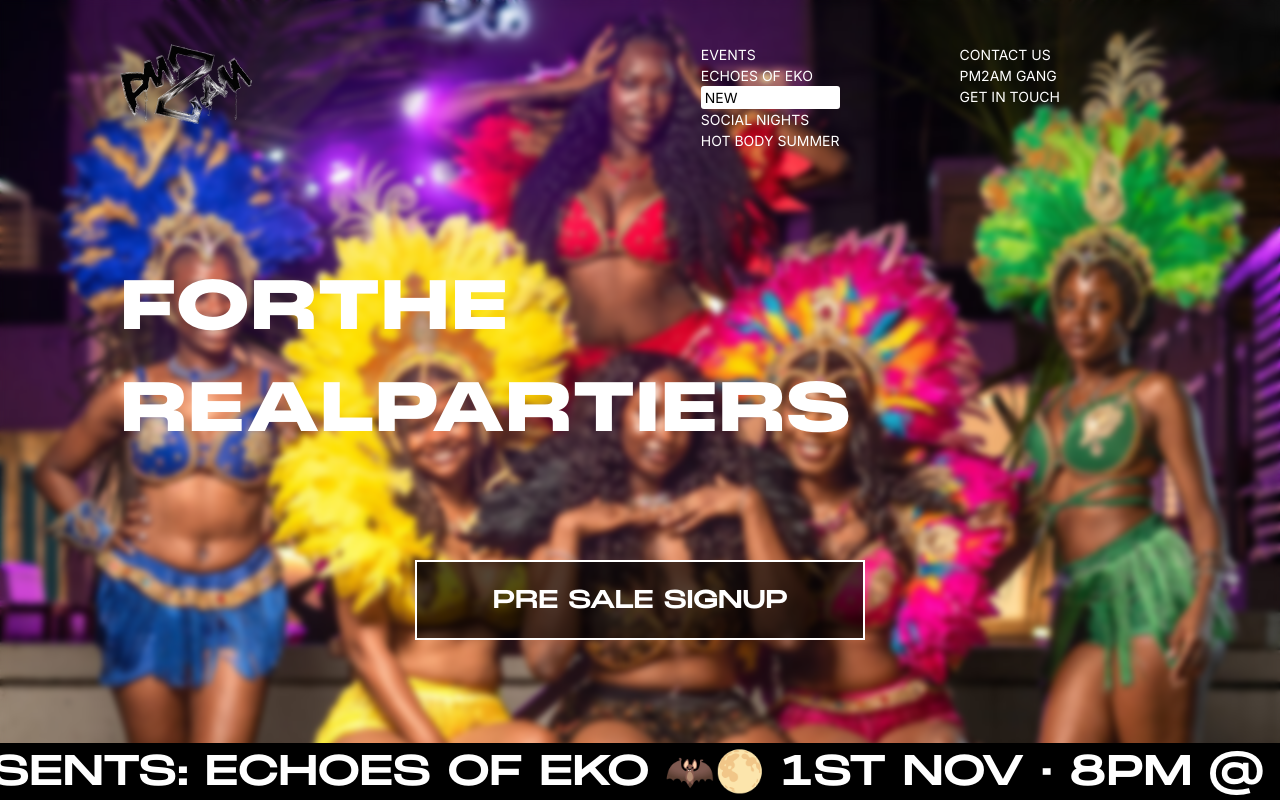
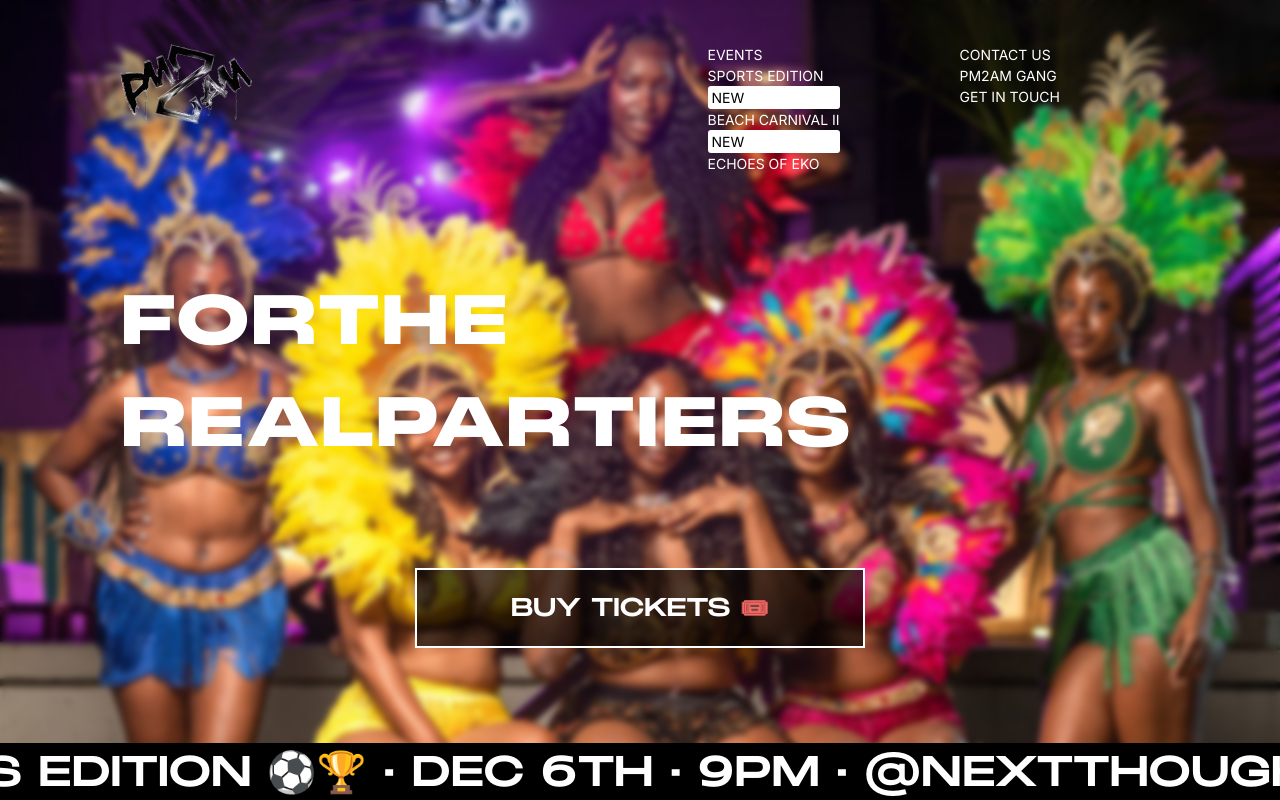
Before and after one commit to chani24/pm2am, a Next.js app: page / in a window 1280 px wide. Shown: the top 800 px of the page. Built offline with nearby package versions, Linux system fonts and the light colour scheme; a web font is replaced by a local one.

Commit message:
sports edition and beach carnival ii

```diff
--- a/src/app/globals.css
+++ b/src/app/globals.css
@@ -171,7 +171,7 @@ body {
   .hero_section {
     & > div {
       .hero_text {
-        font-size: 72px;
+        font-size: 68px;
       }
     }
   }
--- a/src/app/page.tsx
+++ b/src/app/page.tsx
@@ -6,7 +6,7 @@ import gsap from "gsap";
 import { ScrollTrigger } from "gsap/all";
 import dynamic from "next/dynamic";
 import { useEffect, useRef, useState } from "react";
-import ModalForm from "@/components/modalForm/ModalForm";
+import TicketsModal from "@/components/ticketsModal/TicketsModal";
 
 const Gallery = dynamic(() => import("@/components/gallery/gallery"), {
   ssr: false, // Disable SSR for this component
@@ -61,7 +61,7 @@ export default function Home() {
             <nav>
               <Nav />
             </nav>
-            <h1 className="hero_text flex justify-center items-center lg:gap-3 sm:gap-[40px] gap-5 flex-col lg:flex-row text-3xl ">
+            <h1 className="hero_text flex justify-center items-center lg:gap-3 sm:gap-[40px] gap-5 flex-col lg:flex-row text-3xl">
               <span className="monument_black">FOR</span>
               <span className="monument_black">THE REAL</span>
               <span className="monument_black">PARTIERS</span>
@@ -74,7 +74,7 @@ export default function Home() {
               </h1> */}
 
               <button className="hero_btn" onClick={() => setIsModalOpen(true)}>
-                <p>PRE SALE SIGNUP</p>
+                <p>BUY TICKETS 🎟️</p>
               </button>
             </div>
 
@@ -84,12 +84,12 @@ export default function Home() {
             >
               <div ref={slider} className="marquee">
                 <p ref={firstText}>
-                  PM2AM 🎃X👻 MADHOUSE PRESENTS: ECHOES OF EKO 🦇🌕 1ST NOV ·
-                  8PM @ THE CLUBHOUSE VI
+                  PM2AM PRESENTS SPORTS EDITION ⚽️🏆 · DEC 6TH · 9PM ·
+                  @NEXTTHOUGHT STUDIOS
                 </p>
                 <p ref={secondText}>
-                  PM2AM 🎃X👻 MADHOUSE PRESENTS: ECHOES OF EKO 🦇🌕 1ST NOV ·
-                  8PM @ THE CLUBHOUSE VI
+                  PM2AM PRESENTS SPORTS EDITION ⚽️🏆 · DEC 6TH · 9PM ·
+                  @NEXTTHOUGHT STUDIOS
                 </p>
               </div>
             </div>
@@ -99,8 +99,8 @@ export default function Home() {
           <div>
             <h2>NEXT UP</h2>
             <h2>
-              <a href="https://tix.africa/pm2ammadhouse" target="_blank">
-                ECHOES OF EKO 🦇↵
+              <a href="https://pv.rsvp/pm2am-sports-edition" target="_blank">
+                SPORTS FESTIVAL ⚽️🏆
               </a>
             </h2>
           </div>
@@ -111,11 +111,10 @@ export default function Home() {
         <footer>
           <Footer />
         </footer>
-        <ModalForm
+        <TicketsModal
           isOpen={isModalOpen}
           onClose={() => setIsModalOpen(false)}
-          defaultTag="carnival_presale"
-          description="beach carnival tickets dropping soon."
+          description="EVENTS 🎟️"
         />
       </div>{" "}
     </>
--- a/src/components/gallery/gallery.tsx
+++ b/src/components/gallery/gallery.tsx
@@ -5,22 +5,22 @@ import Image from "next/image";
 
 const gallery = [
   {
-    image: "echo.png", //"social-nights.png", //"2-girls.jpg",
+    image: "sports-ii.jpeg", //"social-nights.png", //"2-girls.jpg",
     span: "1",
-    eventImage: "echo.png",
-    venue: "THE CLUBHOUSE, VI",
+    eventImage: "sports-ii.jpeg",
+    venue: "NEXT THOUGHT STUDIOS",
     location: "LAGOS",
-    buttonLink: "https://tix.africa/pm2ammadhouse",
+    buttonLink: "https://pv.rsvp/pm2am-sports-edition",
     buttonText: "BUY TICKETS",
   },
   {
     image: "day-shift-party.jpeg",
     span: "2",
-    eventImage: "day-shift.jpeg",
+    eventImage: "carnival.png",
     venue: "VODA BEACH CLUB",
     location: "LAGOS",
-    buttonLink: "https://www.instagram.com/p/DKm4YWXIJyD/?hl=en&img_index=1",
-    buttonText: "VIEW MORE",
+    buttonLink: "https://pv.rsvp/the-beach-carnival-ii",
+    buttonText: "BUY TICKETS",
   },
   {
     image: "3-girls.jpeg",
--- a/src/components/nav/nav.tsx
+++ b/src/components/nav/nav.tsx
@@ -47,15 +47,26 @@ export default function Nav(props: { fixed?: boolean }) {
           <div className="pc_links inter">
             <div>
               <p className="mb-2 font-bold">EVENTS</p>
-              <div className="font-semibold">
+              <div className="font-semibold flex flex-col gap-1">
                 <div className="flex gap-2 items-center">
-                  <a href="https://tix.africa/pm2ammadhouse" target="_blank">
-                    ECHOES OF EKO
+                  <a
+                    href="https://pv.rsvp/pm2am-sports-edition"
+                    target="_blank"
+                  >
+                    SPORTS EDITION
+                  </a>
+                  <div className="new">NEW</div>
+                </div>{" "}
+                <div className="flex gap-2 items-center">
+                  <a
+                    href="https://pv.rsvp/the-beach-carnival-ii"
+                    target="_blank"
+                  >
+                    BEACH CARNIVAL II
                   </a>
                   <div className="new">NEW</div>
                 </div>
-                <p>SOCIAL NIGHTS</p>
-                <p>HOT BODY SUMMER</p>
+                <p>ECHOES OF EKO</p>
               </div>
             </div>
             <div>
@@ -99,15 +110,20 @@ export default function Nav(props: { fixed?: boolean }) {
         </div>
         <div className="text-center">
           <p className="mb-5 text-2xl font-black">EVENTS</p>
-          <div className="font-sm font-semibold">
+          <div className="font-sm font-semibold flex flex-col gap-2 items-center">
             <div className="flex gap-2 items-center justify-center">
-              <a href="https://tix.africa/pm2ammadhouse" target="_blank">
-                ECHOES OF EKO
+              <a href="https://pv.rsvp/pm2am-sports-edition" target="_blank">
+                SPORTS EDITION
               </a>
               <div className="new">NEW</div>
             </div>
-            <p className="text-[#C2C2C2]">SOCIAL NIGHTS</p>
-            <p className="text-[#C2C2C2]">HOT BODY SUMMER</p>
+            <div className="flex gap-2 items-center justify-center">
+              <a href="https://pv.rsvp/the-beach-carnival-ii" target="_blank">
+                BEACH CARNIVAL II
+              </a>
+              <div className="new">NEW</div>
+            </div>
+            <p className="text-[#C2C2C2]">ECHOES OF EKO</p>
           </div>
         </div>
         <div className="nav_footer">
--- /dev/null
+++ b/src/components/ticketsModal/TicketsModal.tsx
@@ -0,0 +1,97 @@
+"use client";
+
+import { useEffect, useRef, useState } from "react";
+
+type ModalFormProps = {
+  isOpen: boolean;
+  onClose: () => void;
+  defaultTag?: string; // e.g., "presale"
+  title?: string;
+  description?: string;
+  rejoinUrl?: string; // URL to re-subscribe; replace '#' with real link
+};
+
+const events = [
+  {
+    name: "SPORTS EDITION ⚽",
+    url: "https://pv.rsvp/pm2am-sports-edition",
+  },
+  {
+    name: "BEACH CARNIVAL II 🌴",
+    url: "https://pv.rsvp/the-beach-carnival-ii",
+  },
+];
+
+export default function ModalForm({
+  isOpen,
+  onClose,
+  description = "Be the first to know when tickets drop.",
+}: ModalFormProps) {
+  const dialogRef = useRef<HTMLDivElement | null>(null);
+
+  useEffect(() => {
+    if (!isOpen) return;
+
+    const onKey = (e: KeyboardEvent) => {
+      if (e.key === "Escape") onClose();
+    };
+    document.addEventListener("keydown", onKey);
+    // lock scroll
+    const prev = document.body.style.overflow;
+    document.body.style.overflow = "hidden";
+    return () => {
+      document.removeEventListener("keydown", onKey);
+      document.body.style.overflow = prev;
+    };
+  }, [isOpen, onClose]);
+
+  const handleBackdropClick = (e: React.MouseEvent<HTMLDivElement>) => {
+    if (e.target === dialogRef.current) {
+      onClose();
+    }
+  };
+
+  if (!isOpen) return null;
+
+  return (
+    <div
+      ref={dialogRef}
+      onClick={handleBackdropClick}
+      className="fixed inset-0 z-[5000] bg-black/70 backdrop-blur-sm flex items-center justify-center p-4"
+      aria-modal
+      role="dialog"
+    >
+      <div className="relative w-full max-w-md rounded-none border border-white bg-black text-white p-6 monument uppercase">
+        <button
+          onClick={onClose}
+          aria-label="Close"
+          className="absolute right-3 top-3 h-8 w-8 grid place-items-center border border-white text-white hover:bg-white hover:text-black transition"
+        >
+          x
+        </button>
+
+        <div className="newsletter flex flex-col items-center justify-center mt-[36px] ">
+          <p className="text-center mb-5 text-lg leading-tight">
+            {description}
+          </p>
+          {events.map((event, index) => (
+            <a
+              key={index}
+              href={event.url}
+              target="_blank"
+              rel="noopener noreferrer"
+              className="w-full mb-4"
+            >
+              <button
+                type="button"
+                className="w-full px-10 py-5 border border-white text-white hover:bg-white hover:text-black transition"
+              >
+                {event.name}
+              </button>
+            </a>
+          ))}
+        </div>
+      </div>
+    </div>
+  );
+}
```
Also changed, not shown: public/sports-ii.jpeg (added).
